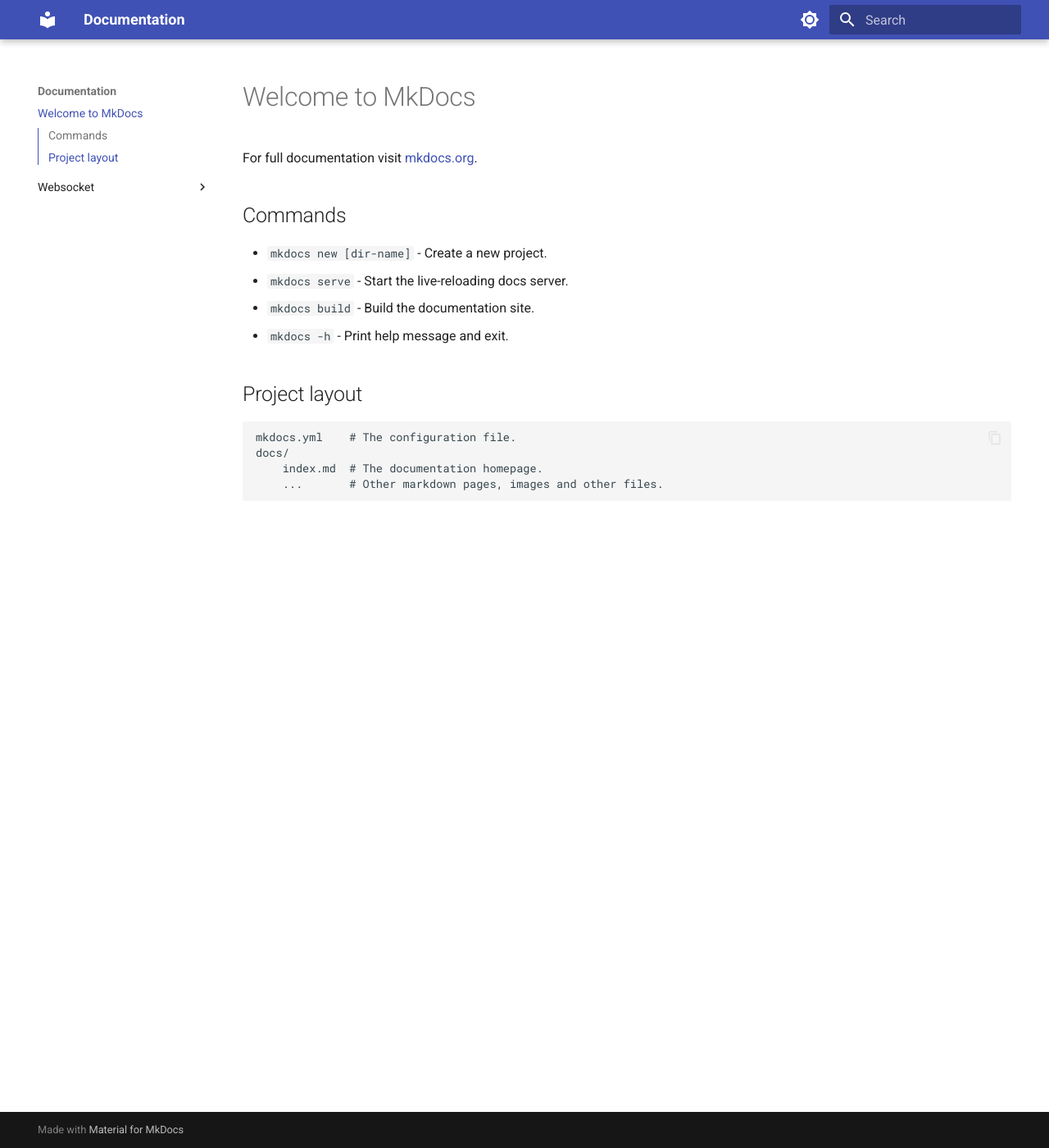
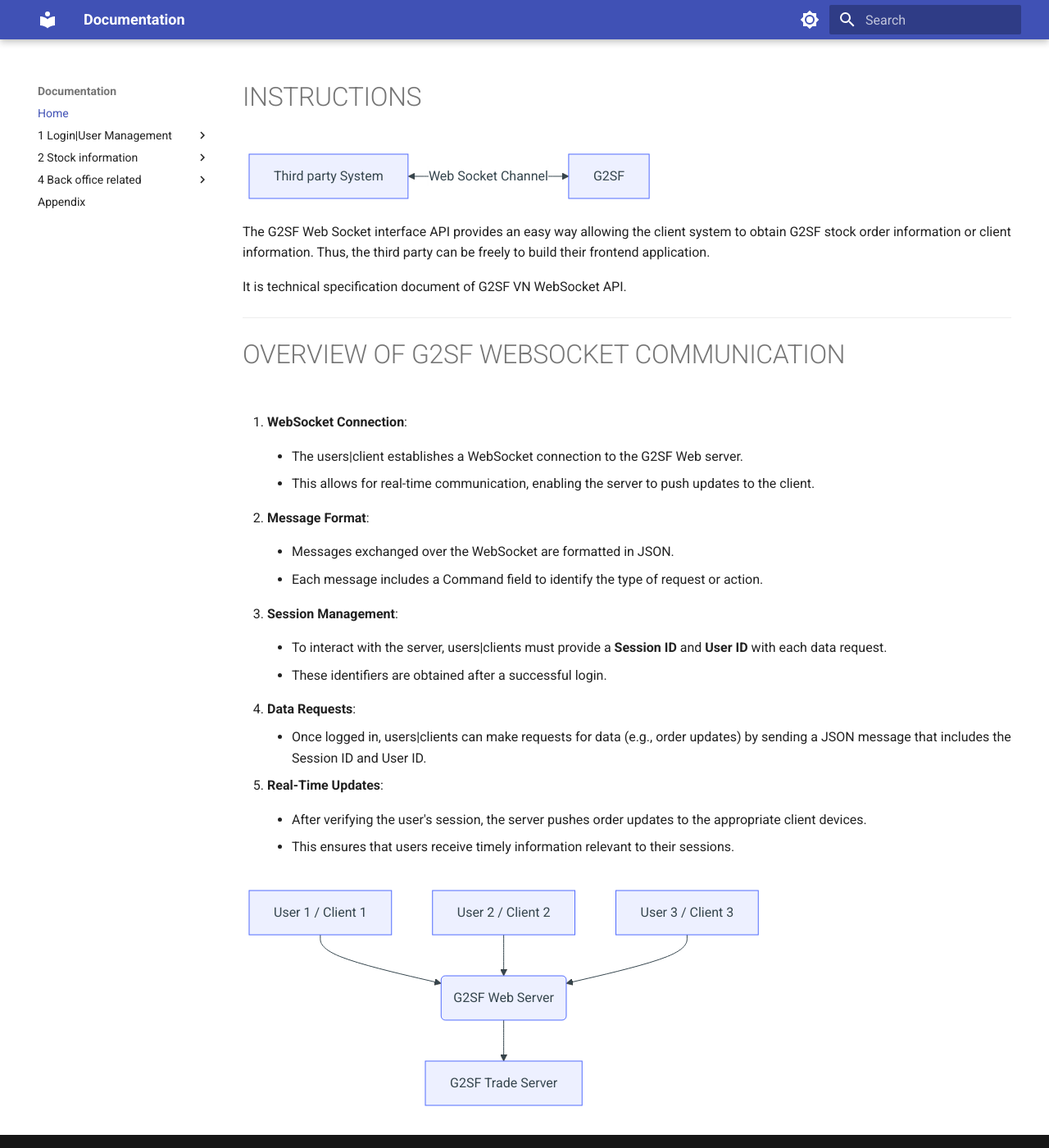
Before and after one commit to minhnguyen1908/afe-fo-api, an MkDocs documentation site: the page built from docs/index.md, in a window 1280 px wide and 1400 px high. Shown: the whole window at 82% size. Built offline with MkDocs 1.6.1 and Material for MkDocs 9.7.7, drawn with Linux system fonts in a browser that asks for light colours.

Commit message:
Added difference format for teammate to select.

````diff
--- a/docs/index.md
+++ b/docs/index.md
@@ -1,17 +1,62 @@
-# Welcome to MkDocs
+# INSTRUCTIONS
 
-For full documentation visit [mkdocs.org](https://www.mkdocs.org).
+``` mermaid
+graph LR
+    A[Third party System] <--"Web Socket Channel"--> B[G2SF]
+```
 
-## Commands
 
-* `mkdocs new [dir-name]` - Create a new project.
-* `mkdocs serve` - Start the live-reloading docs server.
-* `mkdocs build` - Build the documentation site.
-* `mkdocs -h` - Print help message and exit.
+The G2SF Web Socket interface API provides an easy way allowing the
+client system to obtain G2SF stock order information or client
+information. Thus, the third party can be freely to build their frontend
+application.
 
-## Project layout
+It is technical specification document of G2SF VN WebSocket API.
 
-    mkdocs.yml    # The configuration file.
-    docs/
-        index.md  # The documentation homepage.
-        ...       # Other markdown pages, images and other files.
+---
+
+# OVERVIEW OF G2SF WEBSOCKET COMMUNICATION
+
+1.  **WebSocket Connection**:
+
+    - The users|client establishes a WebSocket connection to the G2SF
+      Web server.
+
+    - This allows for real-time communication, enabling the server to
+      push updates to the client.
+
+2.  **Message Format**:
+
+    - Messages exchanged over the WebSocket are formatted in JSON.
+
+    - Each message includes a Command field to identify the type of
+      request or action.
+
+3.  **Session Management**:
+
+    - To interact with the server, users|clients must provide a
+      **Session ID** and **User ID** with each data request.
+
+    - These identifiers are obtained after a successful login.
+
+4.  **Data Requests**:
+
+    - Once logged in, users|clients can make requests for data (e.g.,
+      order updates) by sending a JSON message that includes the Session
+      ID and User ID.
+
+5.  **Real-Time Updates**:
+
+    - After verifying the user's session, the server pushes order
+      updates to the appropriate client devices.
+
+    - This ensures that users receive timely information relevant to
+      their sessions.
+
+``` mermaid
+graph TD
+    A[User 1 / Client 1] --> B(G2SF Web Server)
+    C[User 2 / Client 2] --> B
+    D[User 3 / Client 3] --> B
+    B --> E[G2SF Trade Server]
+```
--- a/mkdocs.yml
+++ b/mkdocs.yml
@@ -22,7 +22,19 @@
     - navigation.instant.prefetch
     - navigation.instant.progress
     - content.code.copy
+    - content.code.annotate
     - toc.integrate
+
+nav:
+  - "Home": "index.md"
+  - "1 Login|User Management":
+      - "1.01 Login Request": "websocket/Login_UserManagement/1_login_request.md"
+  - "2 Stock information":
+      - "2.01 Stock information": "websocket/stock_information_request/stock_information_request.md"
+  - "4 Back office related":
+      - "4.01 Cash movement query": "websocket/4_back_office_related_request/01_cash_movement_query_request.md"
+      - "4.02 Account transaction query": "websocket/4_back_office_related_request/02_account_transaction_query.md"
+  - "Appendix": "websocket/appendix.md"
 
 markdown_extensions:
   - pymdownx.highlight:
@@ -31,4 +43,13 @@
       pygments_lang_class: true
   - pymdownx.inlinehilite
   - pymdownx.snippets
+  - pymdownx.superfences:
+      custom_fences:
+        - name: mermaid
+          class: mermaid
+          format: !!python/name:pymdownx.superfences.fence_code_format
+  - admonition
+  - pymdownx.details
   - pymdownx.superfences
+  - pymdownx.tabbed:
+      alternate_style: true
````
Also changed, not shown: docs/websocket/4_back_office_related_request/01_cash_movement_query_request.md (added, +195 -0 lines), docs/websocket/4_back_office_related_request/02_account_transaction_query.md (added, +192 -0 lines), docs/websocket/Login_UserManagement/1_login_request.md (+8 -9 lines), docs/websocket/appendix.md (added, +19 -0 lines), docs/websocket/stock_information_request/stock_information_request.md (+6 -7 lines).
